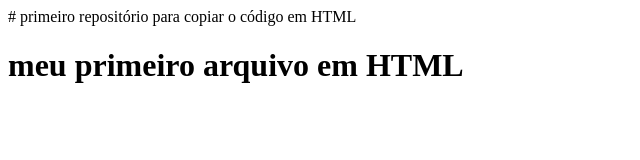
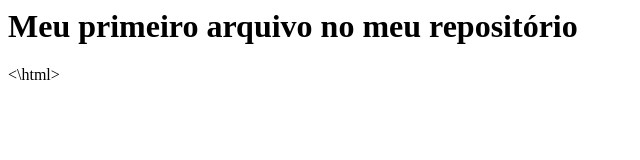
Before and after one commit to ZaffalonEloise/primeiro-reposit-rio, a plain HTML site: page index.html in a window 1280 px wide. Shown: the whole page, without its empty margins (0-640 px from the left). Drawn offline with Linux system fonts and the light colour scheme.

Commit message:
Update index.html

```diff
--- a/index.html
+++ b/index.html
@@ -1,7 +1,3 @@
-# primeiro repositório
-
-para copiar o código em HTML
-
-</html>
- <h1>meu primeiro arquivo em HTML</h1>
-</html>
+<html>
+        <h1> Meu primeiro arquivo no meu repositório</h1>
+<\html>
```
